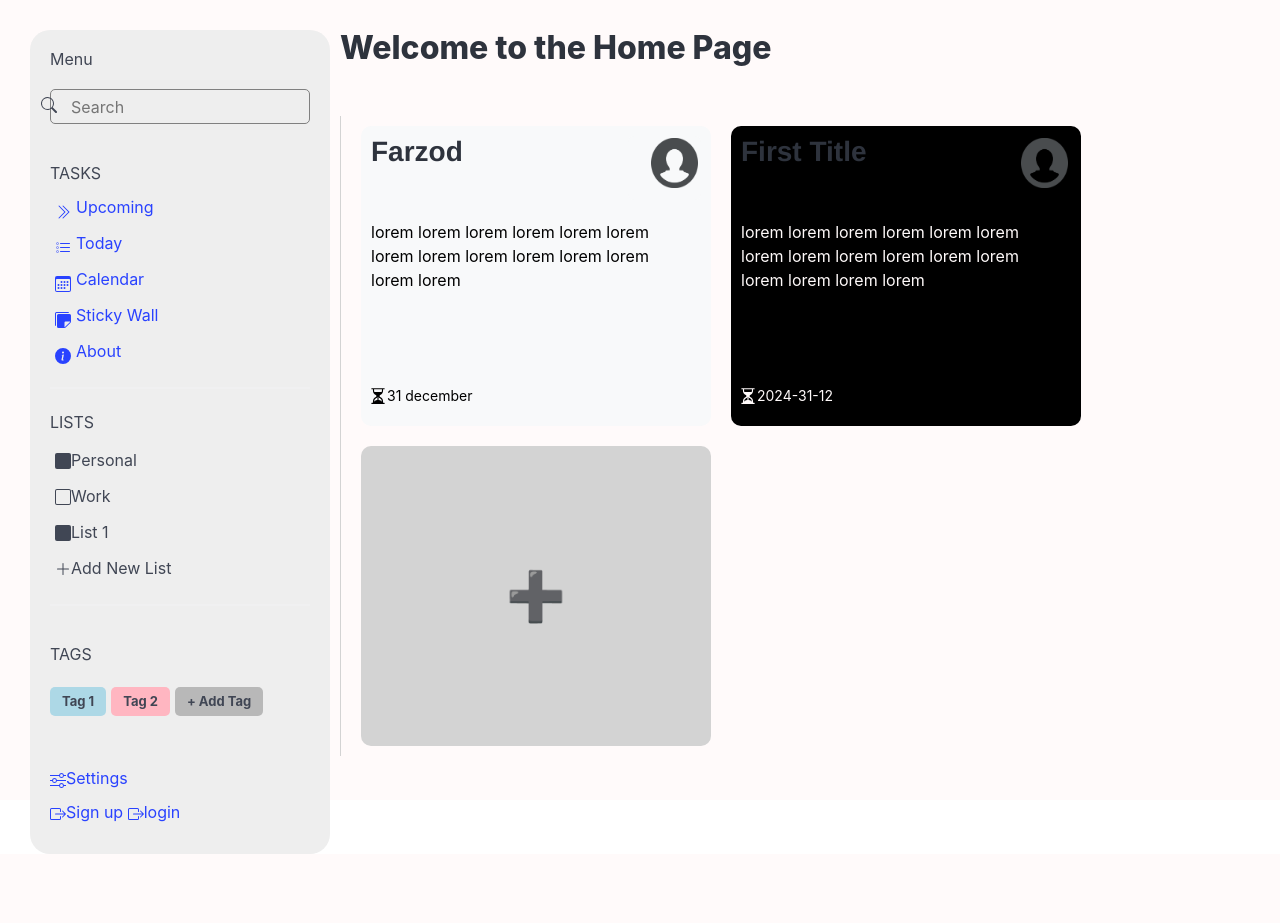
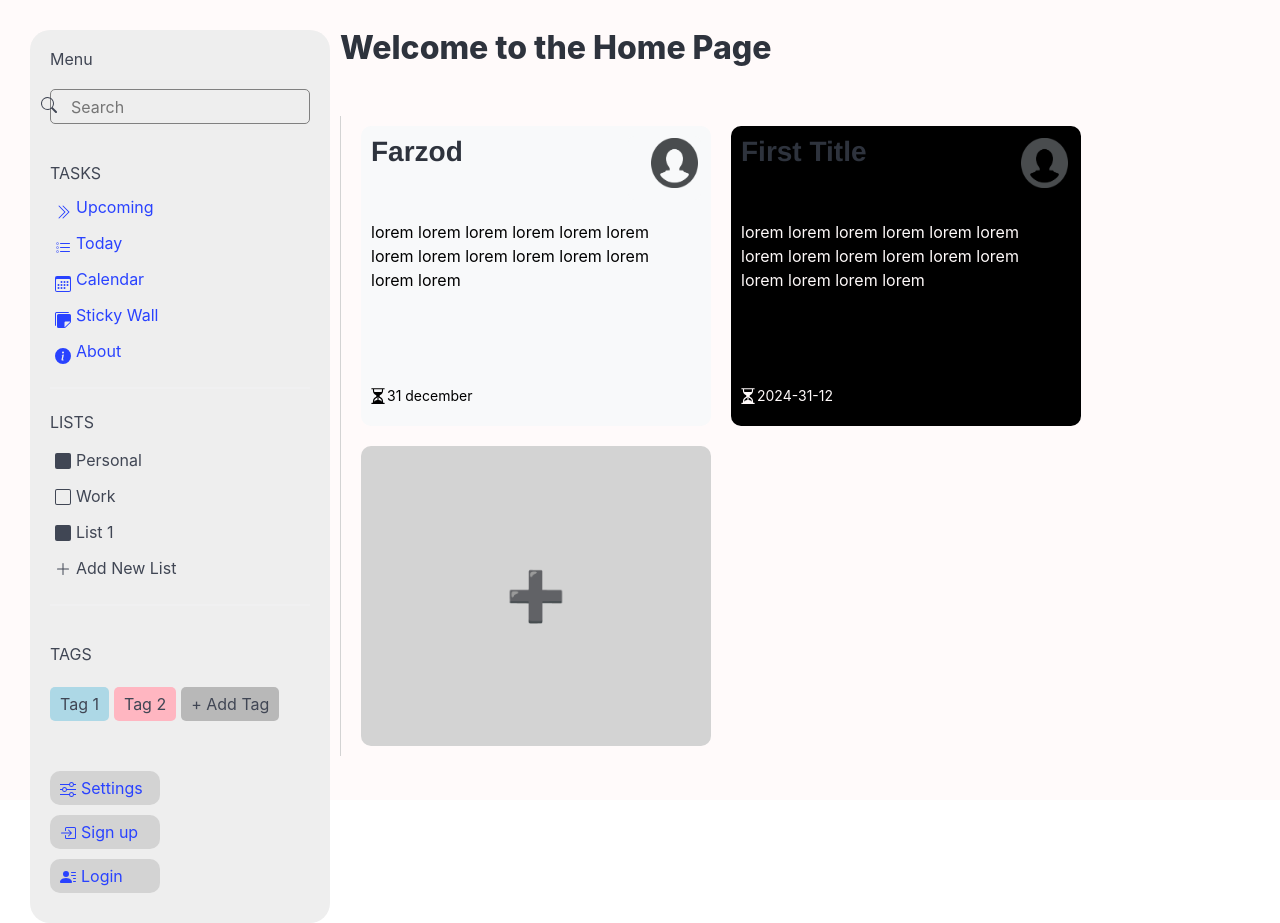
Before and after one commit to AlisherXujanov/Django_group2, a Django app: page / in a window 1280 px wide. Before the commit the page ends 854 px from the top, so only its background shows below. Run offline with Django 5.2, Linux system fonts and the light colour scheme; data comes from the database, SQL or seed files in the repository; both versions use the stored data as it was after the commit; style sheets or scripts are compiled from the project's sources; some libraries are stand-ins or nearby versions.

Commit message:
auth control

```diff
--- a/todo/static/styles/navbar.css
+++ b/todo/static/styles/navbar.css
@@ -49,6 +49,12 @@ nav .sections .lists .first-list,
 nav .sections .lists .new-list {
   margin: 12px 5px;
 }
+nav .sections .lists .personal svg,
+nav .sections .lists .work svg,
+nav .sections .lists .first-list svg,
+nav .sections .lists .new-list svg {
+  margin-right: 5px;
+}
 nav .sections .lists h6 {
   margin: 15px 0;
 }
@@ -58,33 +64,48 @@ nav .sections .tags h6 {
 nav .sections .tags .tgs {
   display: flex;
   flex-direction: row;
+  justify-content: flex-start;
+  align-items: center;
+  gap: 5px;
+  flex-wrap: wrap;
+}
+nav .sections .tags .tgs > div {
+  padding: 5px 10px;
+  cursor: pointer;
+  border-radius: 5px;
+  display: flex;
+  flex-direction: row;
+  justify-content: center;
+  align-items: center;
+  gap: 0px;
+  flex-wrap: nowrap;
 }
 nav .sections .tags .tgs .tag-1 {
   background-color: lightblue;
-  font-weight: bold;
-  font-size: 13px;
-  border-radius: 5px;
-  padding: 5px 12px;
 }
 nav .sections .tags .tgs .tag-2 {
   background-color: lightpink;
-  font-weight: bold;
-  font-size: 13px;
-  border-radius: 5px;
-  padding: 5px 12px;
-  margin-left: 5px;
 }
 nav .sections .tags .tgs .new-tag {
   background-color: rgba(102, 102, 102, 0.4);
-  font-weight: bold;
-  font-size: 13px;
-  border-radius: 5px;
-  padding: 5px 12px;
-  margin-left: 5px;
 }
 nav .parametrs {
   margin-top: 50px;
 }
-nav .parametrs div {
-  margin-bottom: 10px;
+nav .parametrs > div > a {
+  width: 110px;
+  display: inline-block;
+  padding: 5px 10px;
+  background-color: lightgray;
+  border-radius: 10px;
+  margin: 0 20px 10px 0;
+}
+nav .parametrs > div > a svg {
+  margin-right: 5px;
+}
+nav .parametrs > div > a.sign-in-link {
+  background-color: lightgray;
+}
+nav .parametrs > div > a.login-link {
+  background-color: lightgray;
 }/*# sourceMappingURL=navbar.css.map */
--- a/todo/static/styles/navbar.scss
+++ b/todo/static/styles/navbar.scss
@@ -1,5 +1,8 @@
+@import "./settings";
+
 nav {
     transition: 0.2s;
+
 
     &.left-navbar {
         background-color: #eee;
@@ -60,6 +63,10 @@ nav {
             .first-list,
             .new-list {
                 margin: 12px 5px;
+
+                svg {
+                    margin-right: 5px;
+                }
             }
 
             h6 {
@@ -73,33 +80,25 @@ nav {
             }
 
             .tgs {
-                display: flex;
-                flex-direction: row;
+                @include flexCenter(row, flex-start, center, 5px, wrap);
+
+                &>div {
+                    padding: 5px 10px;
+                    cursor: pointer;
+                    border-radius: 5px;
+                    @include flexCenter(row, center, center, 0px);
+                }
 
                 .tag-1 {
                     background-color: lightblue;
-                    font-weight: bold;
-                    font-size: 13px;
-                    border-radius: 5px;
-                    padding: 5px 12px;
                 }
 
                 .tag-2 {
                     background-color: lightpink;
-                    font-weight: bold;
-                    font-size: 13px;
-                    border-radius: 5px;
-                    padding: 5px 12px;
-                    margin-left: 5px;
                 }
 
                 .new-tag {
                     background-color: rgba(102, 102, 102, 0.4);
-                    font-weight: bold;
-                    font-size: 13px;
-                    border-radius: 5px;
-                    padding: 5px 12px;
-                    margin-left: 5px;
                 }
             }
         }
@@ -108,8 +107,27 @@ nav {
     .parametrs {
         margin-top: 50px;
 
-        div {
-            margin-bottom: 10px;
+        &>div {
+            &>a {
+                width: 110px;
+                display: inline-block;
+                padding: 5px 10px;
+                background-color: lightgray;
+                border-radius: 10px;
+                margin: 0 20px 10px 0;
+
+                svg {
+                    margin-right: 5px;
+                }
+
+                &.sign-in-link {
+                    background-color: lightgray;
+                }
+
+                &.login-link {
+                    background-color: lightgray;
+                }
+            }
         }
     }
 }
--- a/todo/templates/navbar.html
+++ b/todo/templates/navbar.html
@@ -80,15 +80,9 @@
     <div class="tags">
       <h6>TAGS</h6>
       <div class="tgs">
-        <div class="tag-1">
-          <p>Tag 1</p>
-        </div>
-        <div class="tag-2">
-          <p>Tag 2</p>
-        </div>
-        <div class="new-tag">
-          <p>+ Add Tag</p>
-        </div>
+        <div class="tag-1">Tag 1</div>
+        <div class="tag-2">Tag 2</div>
+        <div class="new-tag">+ Add Tag</div>
       </div>
     </div>
   </section>
@@ -101,26 +95,25 @@
         </svg>Settings
       </a>
     </div>
-    <div class="sign-out">
+    <div class="action-buttons">
       {% if request.user.is_authenticated %}
-        <a href="#">
-          <svg xmlns="http://www.w3.org/2000/svg" width="16" height="16" fill="currentColor" class="bi bi-box-arrow-right" viewBox="0 0 16 16">
-            <path fill-rule="evenodd" d="M10 12.5a.5.5 0 0 1-.5.5h-8a.5.5 0 0 1-.5-.5v-9a.5.5 0 0 1 .5-.5h8a.5.5 0 0 1 .5.5v2a.5.5 0 0 0 1 0v-2A1.5 1.5 0 0 0 9.5 2h-8A1.5 1.5 0 0 0 0 3.5v9A1.5 1.5 0 0 0 1.5 14h8a1.5 1.5 0 0 0 1.5-1.5v-2a.5.5 0 0 0-1 0z" />
-            <path fill-rule="evenodd" d="M15.854 8.354a.5.5 0 0 0 0-.708l-3-3a.5.5 0 0 0-.708.708L14.293 7.5H5.5a.5.5 0 0 0 0 1h8.793l-2.147 2.146a.5.5 0 0 0 .708.708z" />
+        <a href="{% url 'account_logout' %}">
+          <svg xmlns="http://www.w3.org/2000/svg" width="16" height="16" fill="currentColor" class="bi bi-box-arrow-in-left" viewBox="0 0 16 16">
+            <path fill-rule="evenodd" d="M10 3.5a.5.5 0 0 0-.5-.5h-8a.5.5 0 0 0-.5.5v9a.5.5 0 0 0 .5.5h8a.5.5 0 0 0 .5-.5v-2a.5.5 0 0 1 1 0v2A1.5 1.5 0 0 1 9.5 14h-8A1.5 1.5 0 0 1 0 12.5v-9A1.5 1.5 0 0 1 1.5 2h8A1.5 1.5 0 0 1 11 3.5v2a.5.5 0 0 1-1 0z" />
+            <path fill-rule="evenodd" d="M4.146 8.354a.5.5 0 0 1 0-.708l3-3a.5.5 0 1 1 .708.708L5.707 7.5H14.5a.5.5 0 0 1 0 1H5.707l2.147 2.146a.5.5 0 0 1-.708.708z" />
           </svg>Sign out
         </a>
       {% else %}
-        <a href="#">
-          <svg xmlns="http://www.w3.org/2000/svg" width="16" height="16" fill="currentColor" class="bi bi-box-arrow-right" viewBox="0 0 16 16">
-            <path fill-rule="evenodd" d="M10 12.5a.5.5 0 0 1-.5.5h-8a.5.5 0 0 1-.5-.5v-9a.5.5 0 0 1 .5-.5h8a.5.5 0 0 1 .5.5v2a.5.5 0 0 0 1 0v-2A1.5 1.5 0 0 0 9.5 2h-8A1.5 1.5 0 0 0 0 3.5v9A1.5 1.5 0 0 0 1.5 14h8a1.5 1.5 0 0 0 1.5-1.5v-2a.5.5 0 0 0-1 0z" />
-            <path fill-rule="evenodd" d="M15.854 8.354a.5.5 0 0 0 0-.708l-3-3a.5.5 0 0 0-.708.708L14.293 7.5H5.5a.5.5 0 0 0 0 1h8.793l-2.147 2.146a.5.5 0 0 0 .708.708z" />
+        <a href="{% url 'account_signup' %}" class="sign-in-link">
+          <svg xmlns="http://www.w3.org/2000/svg" width="16" height="16" fill="currentColor" class="bi bi-box-arrow-in-right" viewBox="0 0 16 16">
+            <path fill-rule="evenodd" d="M6 3.5a.5.5 0 0 1 .5-.5h8a.5.5 0 0 1 .5.5v9a.5.5 0 0 1-.5.5h-8a.5.5 0 0 1-.5-.5v-2a.5.5 0 0 0-1 0v2A1.5 1.5 0 0 0 6.5 14h8a1.5 1.5 0 0 0 1.5-1.5v-9A1.5 1.5 0 0 0 14.5 2h-8A1.5 1.5 0 0 0 5 3.5v2a.5.5 0 0 0 1 0z" />
+            <path fill-rule="evenodd" d="M11.854 8.354a.5.5 0 0 0 0-.708l-3-3a.5.5 0 1 0-.708.708L10.293 7.5H1.5a.5.5 0 0 0 0 1h8.793l-2.147 2.146a.5.5 0 0 0 .708.708z" />
           </svg>Sign up
         </a>
-        <a href="#">
-          <svg xmlns="http://www.w3.org/2000/svg" width="16" height="16" fill="currentColor" class="bi bi-box-arrow-right" viewBox="0 0 16 16">
-            <path fill-rule="evenodd" d="M10 12.5a.5.5 0 0 1-.5.5h-8a.5.5 0 0 1-.5-.5v-9a.5.5 0 0 1 .5-.5h8a.5.5 0 0 1 .5.5v2a.5.5 0 0 0 1 0v-2A1.5 1.5 0 0 0 9.5 2h-8A1.5 1.5 0 0 0 0 3.5v9A1.5 1.5 0 0 0 1.5 14h8a1.5 1.5 0 0 0 1.5-1.5v-2a.5.5 0 0 0-1 0z" />
-            <path fill-rule="evenodd" d="M15.854 8.354a.5.5 0 0 0 0-.708l-3-3a.5.5 0 0 0-.708.708L14.293 7.5H5.5a.5.5 0 0 0 0 1h8.793l-2.147 2.146a.5.5 0 0 0 .708.708z" />
-          </svg>login
+        <a href="{% url 'account_login' %}" class="login-link">
+          <svg xmlns="http://www.w3.org/2000/svg" width="16" height="16" fill="currentColor" class="bi bi-person-lines-fill" viewBox="0 0 16 16">
+            <path d="M6 8a3 3 0 1 0 0-6 3 3 0 0 0 0 6m-5 6s-1 0-1-1 1-4 6-4 6 3 6 4-1 1-1 1zM11 3.5a.5.5 0 0 1 .5-.5h4a.5.5 0 0 1 0 1h-4a.5.5 0 0 1-.5-.5m.5 2.5a.5.5 0 0 0 0 1h4a.5.5 0 0 0 0-1zm2 3a.5.5 0 0 0 0 1h2a.5.5 0 0 0 0-1zm0 3a.5.5 0 0 0 0 1h2a.5.5 0 0 0 0-1z" />
+          </svg>Login
         </a>
       {% endif %}
     </div>
```
Also changed, not shown: todo/db.sqlite3, 1 other file.
